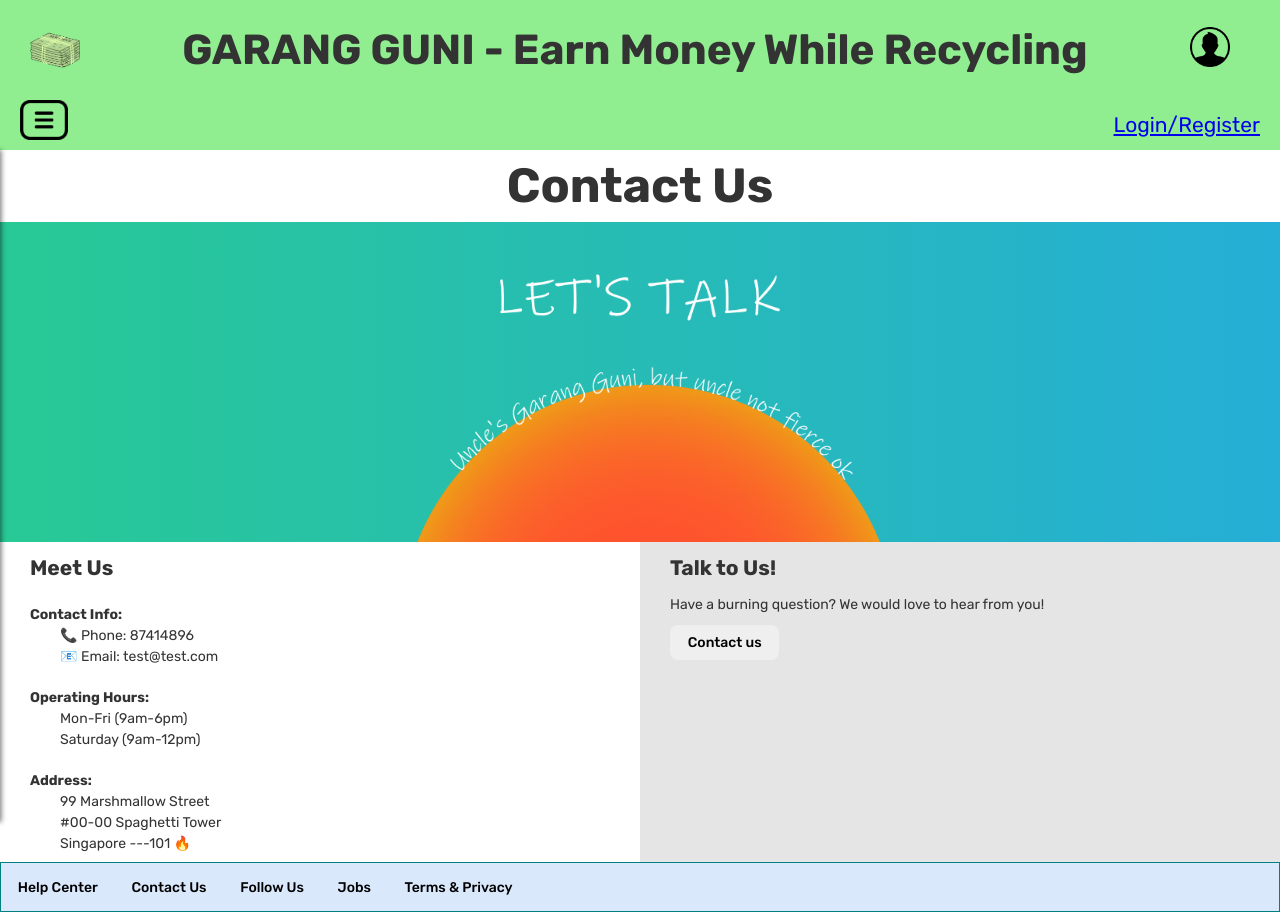
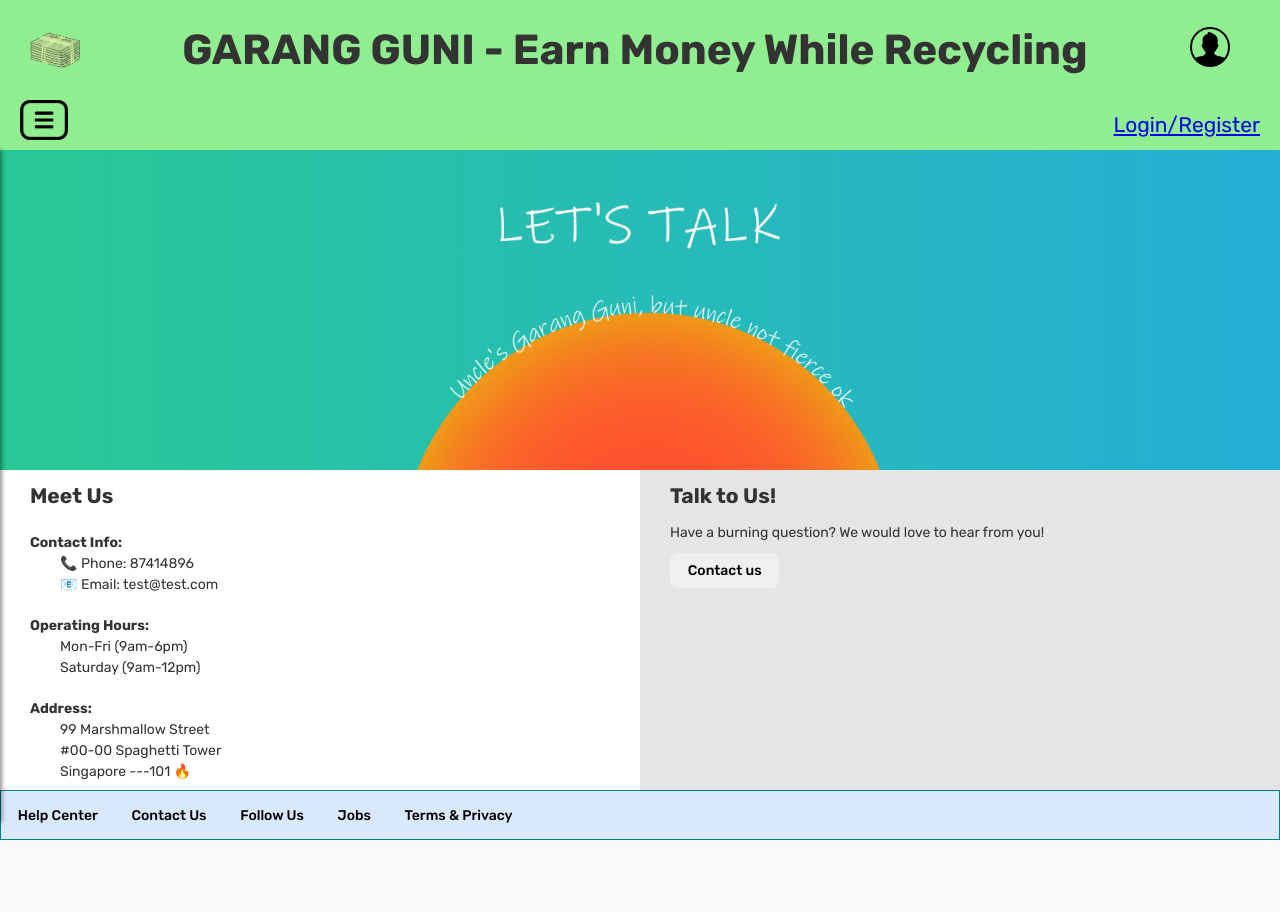
Before and after one commit to ntu-se7-grp3/garang-guni, a React (Vite) app: page /contact in a window 1280 px wide. After the commit the page ends 840 px from the top, so only its background shows below. Built offline with nearby package versions, Linux system fonts and the light colour scheme.

Commit message:
Remove Contact Us header

```diff
--- a/src/pages/Contact.jsx
+++ b/src/pages/Contact.jsx
@@ -23,7 +23,6 @@ function Contact() {
 
   return (
     <div className={`${styles.containerCol} ${isDark && styles.dark}`}>
-      <h1>Contact Us</h1>
       <div className={styles.contactUsBanner}>
         <img
           className={styles.contactUsBannerContent}
```
